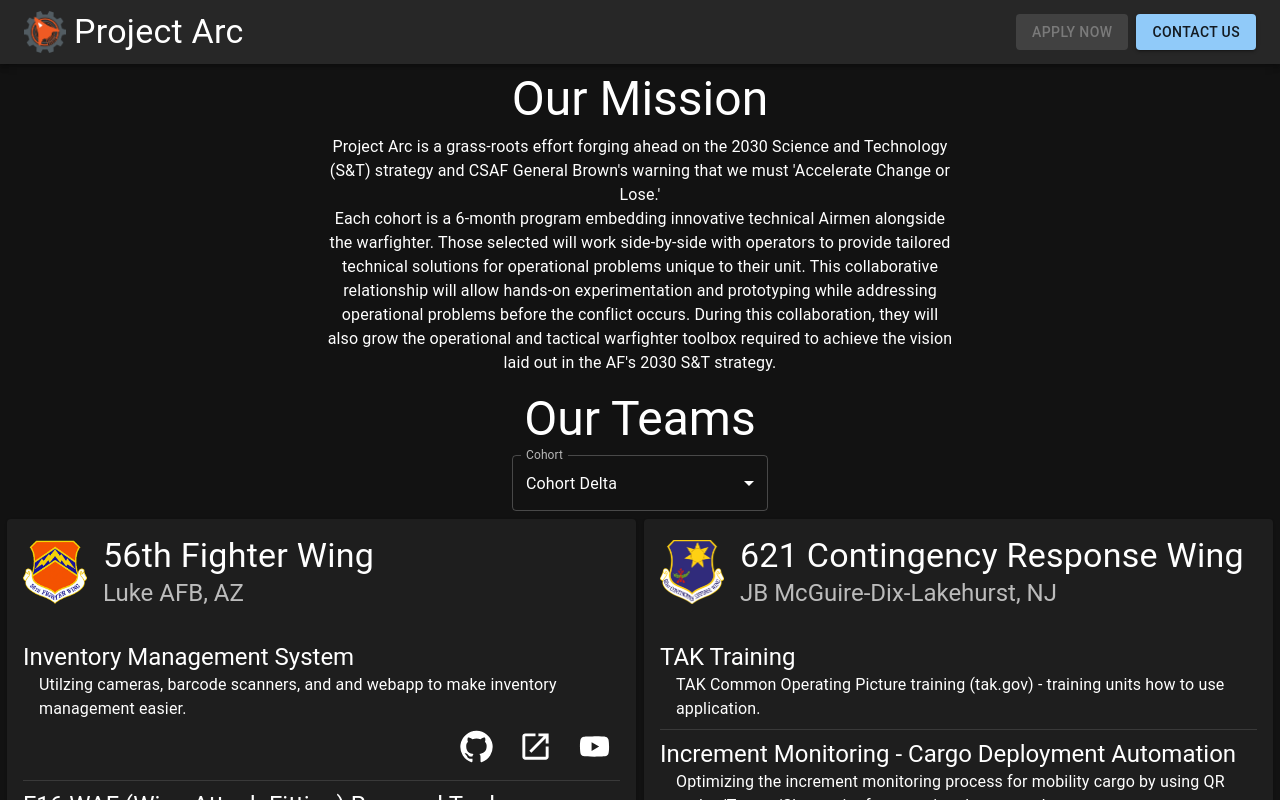
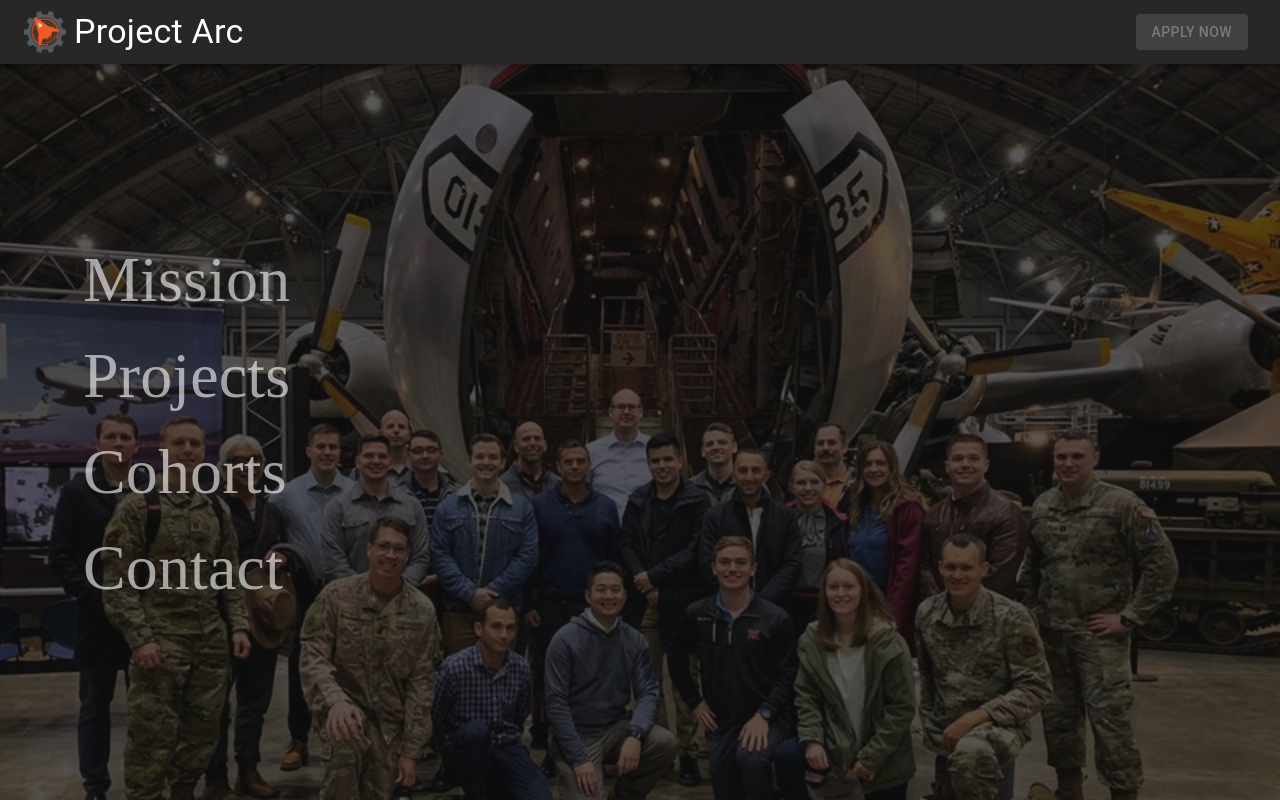
Before and after one commit to USAF-Project-Arc/USAF-Project-Arc.github.io, a React (Create React App) app: page / in a window 1280 px wide. Shown: the top 800 px of the page. Built offline with nearby package versions, Linux system fonts and the light colour scheme.

Commit message:
Added temporary homescreen
Added routes for about, and teams pages. Need to fully flesh out what the website will look like.

```diff
--- a/package.json
+++ b/package.json
@@ -14,6 +14,7 @@
     "@testing-library/user-event": "^13.5.0",
     "react": "^18.2.0",
     "react-dom": "^18.2.0",
+    "react-router-dom": "^6.10.0",
     "react-scripts": "5.0.1",
     "web-vitals": "^2.1.4"
   },
--- a/src/App.js
+++ b/src/App.js
@@ -2,12 +2,19 @@
 import Context from './context/Context'
 import TopNav from './nav/TopNav'
 import Content from './content/Content'
+import Homepage from './Homepage/Homepage'
+import { Route, Routes } from 'react-router-dom'
+import TeamView from './content/team/TeamView'
 
 function App() {
   return (
     <Context>
       <TopNav />
-      <Content />
+      <Routes>
+        <Route index element={<Homepage/>}/>
+        <Route path='/content' element={<Content/>}/>
+        <Route path='/cohorts' element={<TeamView/>}/>
+      </Routes>
     </Context>
   )
 }
--- /dev/null
+++ b/src/Homepage/Homepage.css
@@ -0,0 +1,48 @@
+.menu {
+    height: 90vh;
+    display: flex;
+    align-items: center;
+}
+
+.menu-background {
+    height: 100vh;
+    width: 100vw;
+
+    background-image: url('./img/delta.jpeg');
+    background-size: 100vmax;
+    opacity: 0.3;
+
+    position: absolute;
+    transition: 0.3s;
+    left: 0px;
+    top: 0%;
+    z-index: -1;
+}
+
+.menu-items:hover ~ .menu-background {
+    filter: blur(8px);
+    background-size: 105vmax;
+}
+
+.menu-items {
+    z-index: 1;
+}
+
+.menu-item {
+    color: white;
+    font-size: 5vw;
+    font-family: "Ibarra Real Nova", serif;
+
+    display: block;
+    text-decoration: none;
+    padding-left: 40%;
+
+    opacity: 0.6;
+    transition: 0.3s;
+    z-index: 1;
+}
+
+.menu-item:hover {
+    opacity: 1;
+    font-size: 5.5vw;
+}
--- /dev/null
+++ b/src/Homepage/Homepage.js
@@ -0,0 +1,24 @@
+import { useState } from 'react'
+import './Homepage.css'
+
+function Homepage() {
+    const menuItems = ['Mission', 'Projects', 'Cohorts', 'Contact']
+    const paths = ['/content', '/projects', '/cohorts', '/contact']
+
+    const [selectedNav, setSelectedNav] = useState(0)
+
+
+
+    return (
+        <div className='menu'>
+            <div className='menu-items'>
+                {menuItems.map((item, index) => (
+                    <a href={paths[index]} onClick={() => setSelectedNav(index)} className='menu-item'>{item}</a>
+                ))}
+            </div>
+            <div className='menu-background'/>
+        </div>
+    )
+}
+
+export default Homepage
--- a/src/content/Content.js
+++ b/src/content/Content.js
@@ -7,7 +7,7 @@ import {  Grid, Stack, Typography } from '@mui/material'
 // custom
 import TeamView from './team/TeamView'
 
-function About(props) {
+function Content(props) {
 
     return (
         <Grid
@@ -47,20 +47,20 @@ function About(props) {
     )
 }
 
-function Content(props) {
+// function Content(props) {
 
-    return (
-        <Stack
-            sx={{
-                paddingLeft: "7px",
-                paddingRight: "7px",
-                marginTop: "7px"
-            }}
-        >
-            <About />
-            <TeamView />
-        </Stack>
-    )
-}
+//     return (
+//         <Stack
+//             sx={{
+//                 paddingLeft: "7px",
+//                 paddingRight: "7px",
+//                 marginTop: "7px"
+//             }}
+//         >
+//             <About />
+//             <TeamView />
+//         </Stack>
+//     )
+// }
 
 export default Content
--- a/src/index.js
+++ b/src/index.js
@@ -3,11 +3,14 @@ import ReactDOM from 'react-dom/client';
 import './index.css';
 import App from './App';
 import reportWebVitals from './reportWebVitals';
+import { BrowserRouter } from 'react-router-dom';
 
 const root = ReactDOM.createRoot(document.getElementById('root'));
 root.render(
   <React.StrictMode>
-    <App />
+    <BrowserRouter>
+      <App />
+    </BrowserRouter>
   </React.StrictMode>
 );
 
--- a/src/nav/TopNav.js
+++ b/src/nav/TopNav.js
@@ -1,10 +1,13 @@
 // React
-import React from 'react'
+import React, { useState } from 'react'
 
 // MUI
-import { AppBar, Box, Button, Toolbar, Typography } from '@mui/material'
+import { AppBar, Box, Button, Toolbar, Typography, Link } from '@mui/material'
 
 function TopNav(props) {
+
+    // const navItems = ['About', 'Cohorts','Contact Us'];
+    // const [selectedNav, setSelectedNav] = useState();
 
     return (
         <Box sx={{ flexGrow: 1 }}>
@@ -22,12 +25,16 @@ function TopNav(props) {
                             mr: 1
                         }}
                     />
-                    <Typography
+                    <Link
+                        // component='typography'
+                        color="inherit"
                         variant="h4"
-                        sx={{ display: { xs: 'none', md: 'flex' }}}
-                    >
-                        Project Arc
-                    </Typography>
+                        sx={{ textDecoration: 'none', display: { xs: 'none', md: 'flex' }}}
+                        href='/'
+                        underline='none'
+                        >
+                            Project Arc
+                    </Link>
                     <Box sx={{flexGrow: 1}} />
                     <Button
                         variant="contained"
@@ -38,12 +45,6 @@ function TopNav(props) {
                     >
                         Apply Now
                     </Button>
-                    <Button
-                        variant="contained"
-                        href="mailto:projectarc@us.af.mil"
-                    >
-                        Contact Us
-                    </Button>
                 </Toolbar>
             </AppBar>
         </Box>
```
Also changed, not shown: src/Homepage/img/delta.jpeg (added), 1 other file (tests, documents, lock files or other folders).
